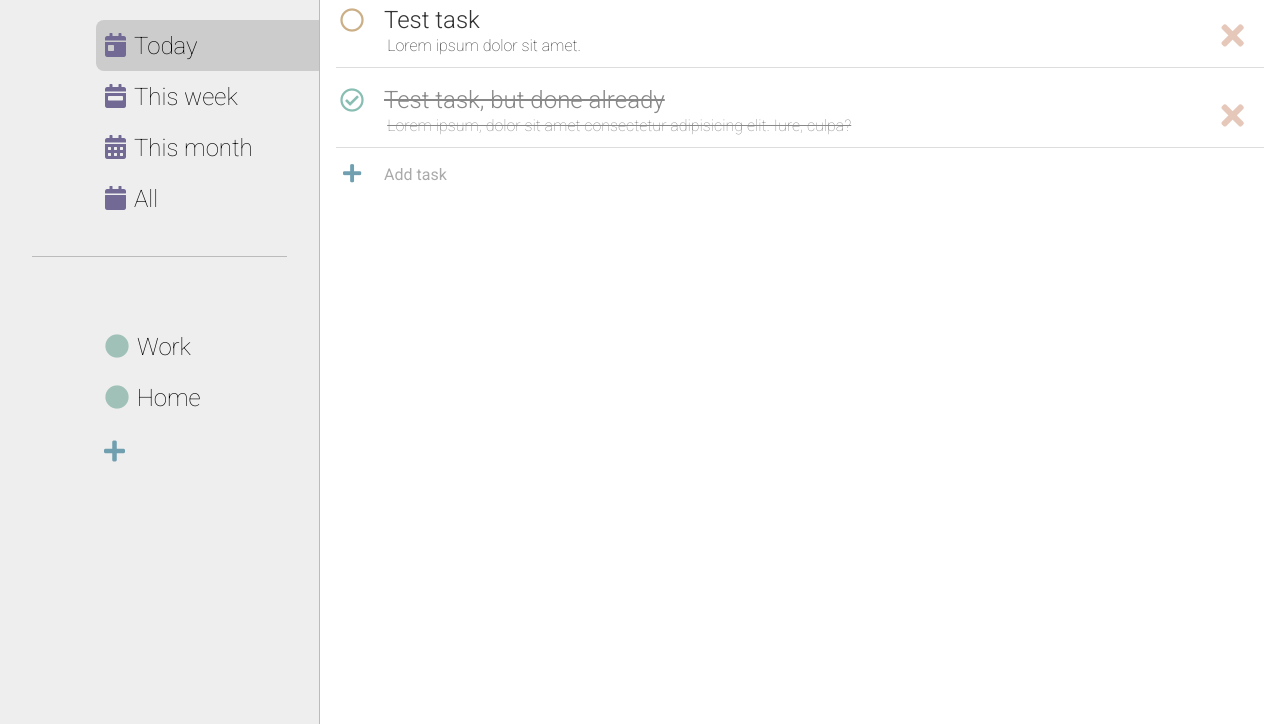
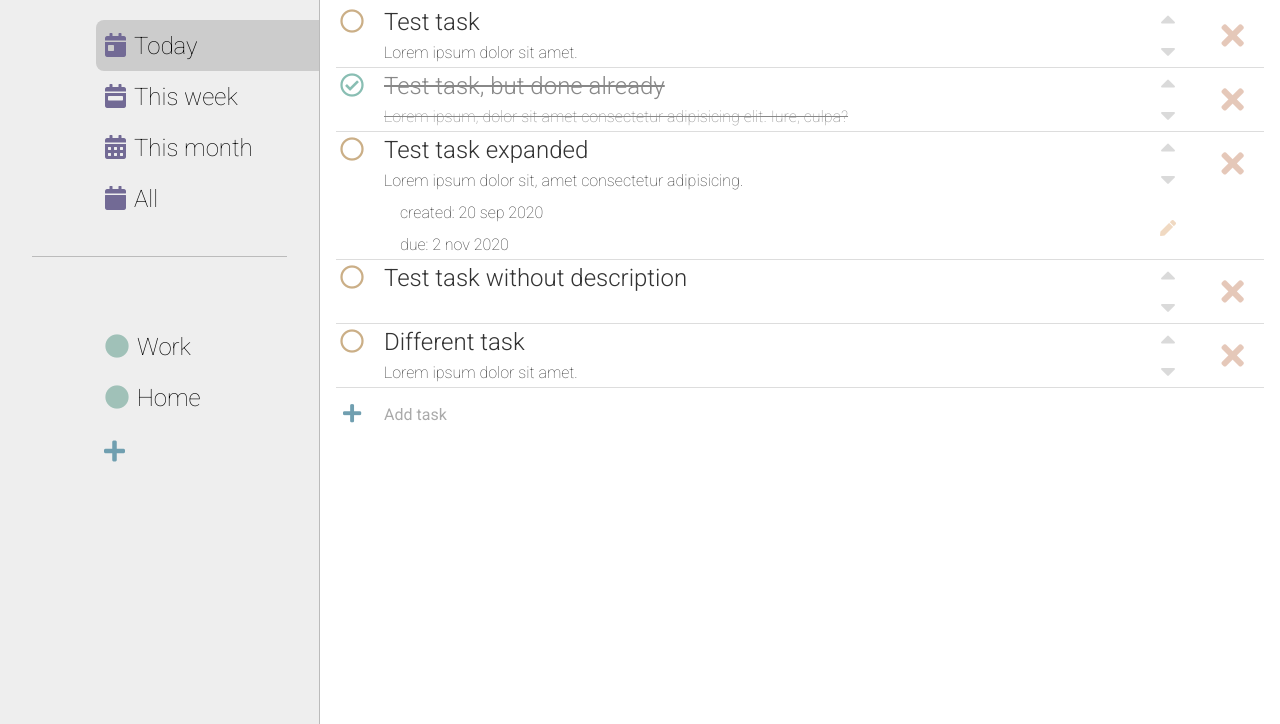
Before and after one commit to EriBloo/To-Do-List, a website built with webpack: page dist/index.html in a window 1280 px wide. Shown: the part 76-800 px from the top of the page. Built offline with nearby package versions, Linux system fonts and the light colour scheme.

Commit message:
Added a bit more to look

```diff
--- a/dist/index.html
+++ b/dist/index.html
@@ -4,9 +4,9 @@
 	<meta charset="UTF-8">
 	<meta name="viewport" content="width=device-width, initial-scale=1.0">
 	<link rel="stylesheet" href="./css/style.css">
-	<link rel="stylesheet" href="https://fonts.googleapis.com/css2?family=Roboto:wght@100;300;400&display=swap">
+	<link rel="stylesheet" href="https://fonts.googleapis.com/css2?family=Lobster+Two&family=Roboto:wght@100;300;400&display=swap">
 	<link rel="stylesheet" href="https://cdnjs.cloudflare.com/ajax/libs/font-awesome/5.14.0/css/all.min.css" integrity="sha512-1PKOgIY59xJ8Co8+NE6FZ+LOAZKjy+KY8iq0G4B3CyeY6wYHN3yt9PW0XpSriVlkMXe40PTKnXrLnZ9+fkDaog==" crossorigin="anonymous" />
-	<title>To-Do List</title>
+	<title>Simply-Do</title>
 </head>
 <body>
 	<div class="container">
@@ -26,20 +26,64 @@
 			</div>
 		</div>
 		<div class="top">
+			<h1 class="site-title">Simply-Do</h1>
 			<h1 class="current-project">Today</h1>
 		</div>
 		<div class="content">
 			<div class="task">
-				<span><i class="far fa-circle mark"></i></span>
+				<span class="mark"><i class="far fa-circle"></i></span>
 				<h3 class="title">Test task</h3>
+				<span class="arrow-up"><i class="fas fa-caret-up"></i></span>
+				<span class="arrow-down"><i class="fas fa-caret-down"></i></span>
 				<span class="delete"><i class="fas fa-plus"></i></span>
 				<h4 class="description">Lorem ipsum dolor sit amet.</h4>
+				<h4 class="created">created: 20 sep 2020</h4>
+				<h4 class="due">due: 2 nov 2020</h4>
+				<span class="edit"><i class="fas fa-pen"></i></span>
 			</div>
 			<div class="task done">
-				<span><i class="far fa-check-circle mark"></i></i></span>
+				<span class="mark"><i class="far fa-check-circle"></i></i></span>
 				<h3 class="title">Test task, but done already</h3>
+				<span class="arrow-up"><i class="fas fa-caret-up"></i></span>
+				<span class="arrow-down"><i class="fas fa-caret-down"></i></span>
 				<span class="delete"><i class="fas fa-plus"></i></span>
 				<h4 class="description">Lorem ipsum, dolor sit amet consectetur adipisicing elit. Iure, culpa?</h4>
+				<h4 class="created">created: 20 sep 2020</h4>
+				<h4 class="due">due: 2 nov 2020</h4>
+				<span class="edit"><i class="fas fa-pen"></i></span>
+			</div>
+			<div class="task expanded">
+				<span class="mark"><i class="far fa-circle"></i></span>
+				<h3 class="title">Test task expanded</h3>
+				<span class="arrow-up"><i class="fas fa-caret-up"></i></span>
+				<span class="arrow-down"><i class="fas fa-caret-down"></i></span>
+				<span class="delete"><i class="fas fa-plus"></i></span>
+				<h4 class="description">Lorem ipsum dolor sit, amet consectetur adipisicing.</h4>
+				<h4 class="created">created: 20 sep 2020</h4>
+				<h4 class="due">due: 2 nov 2020</h4>
+				<span class="edit"><i class="fas fa-pen"></i></span>
+			</div>
+			<div class="task">
+				<span class="mark"><i class="far fa-circle"></i></span>
+				<h3 class="title">Test task without description</h3>
+				<span class="arrow-up"><i class="fas fa-caret-up"></i></span>
+				<span class="arrow-down"><i class="fas fa-caret-down"></i></span>
+				<span class="delete"><i class="fas fa-plus"></i></span>
+				<h4 class="description"></h4>
+				<h4 class="created">created: 20 sep 2020</h4>
+				<h4 class="due">due: 2 nov 2020</h4>
+				<span class="edit"><i class="fas fa-pen"></i></span>
+			</div>
+			<div class="task">
+				<span class="mark"><i class="far fa-circle"></i></span>
+				<h3 class="title">Different task</h3>
+				<span class="arrow-up"><i class="fas fa-caret-up"></i></span>
+				<span class="arrow-down"><i class="fas fa-caret-down"></i></span>
+				<span class="delete"><i class="fas fa-plus"></i></span>
+				<h4 class="description">Lorem ipsum dolor sit amet.</h4>
+				<h4 class="created">created: 20 sep 2020</h4>
+				<h4 class="due">due: 2 nov 2020</h4>
+				<span class="edit"><i class="fas fa-pen"></i></span>
 			</div>
 			<div class="add-task">
 				<i class="fas fa-plus"></i>
--- a/dist/scss/style.scss
+++ b/dist/scss/style.scss
@@ -13,7 +13,7 @@ body {
 	height: 100vh;
 	width: 100vw;
 	display: grid;
-	grid-template-columns: minmax(5rem, 25%) 1fr;
+	grid-template-columns: minmax(20rem, 25%) 1fr;
 	grid-template-rows: 4rem 1fr;
 
 	.sidebar {
@@ -114,6 +114,7 @@ body {
 			white-space: nowrap;
 			cursor: pointer;
 			border: solid 1px transparent;
+			transition: background-color .5s ease;
 		}
 
 		.category:hover {
@@ -135,8 +136,15 @@ body {
 		grid-row: 1/2;
 		background-color: #709fb0;
 		display: grid;
-		grid-template-columns: minmax(5rem, 25%) 1fr;
+		grid-template-columns: minmax(20rem, 25%) 1fr;
 		align-items: center;
+
+		.site-title {
+			font-family: "Lobster Two", cursive;
+			font-size: 2.8rem;
+			color: #f4f4f4;
+			margin-left: 4rem;
+		}
 
 		.current-project {
 			font-size: 2rem;
@@ -152,22 +160,27 @@ body {
 		display: flex;
 		flex-direction: column;
 		overflow-y: auto;
+		margin-top: 1rem;
 
 		.task {
 			height: 4rem;
 			width: calc(100% - 2rem);
 			border-bottom: solid #dddddd 1px;
-			margin: 1rem 0 0 1rem;
+			margin: 0 0 0 1rem;
 			color: #333333;
 			display: grid;
-			grid-template-columns: 2rem 1fr 4rem;
-			grid-template-rows: 2rem 2rem;
+			grid-template-columns: 2rem 1fr 4rem 4rem;
+			grid-template-rows: 2rem 2rem 2rem 2rem;
 			justify-items: center;
 			align-items: center;
+			transition: height .8s ease;
+			overflow: hidden;
+			cursor: pointer;
 
 			.mark {
 				grid-column: 1/2;
 				grid-row: 1/2;
+				align-self: end;
 				font-size: 1.5rem;
 				text-decoration: none;
 				cursor: pointer;
@@ -185,13 +198,36 @@ body {
 				grid-column: 2/3;
 				grid-row: 1/2;
 				justify-self: start;
+				align-self: end;
 				font-size: 1.5rem;
 				margin-left: 1rem;
 				font-weight: 300;
 			}
 
+			.arrow-up {
+				font-size: 1.5rem;
+				color: #888888;
+				grid-column: 3/4;
+				grid-row: 1/2;
+				cursor: pointer;
+				opacity: .3;
+			}
+
+			.arrow-down {
+				font-size: 1.5rem;
+				color: #888888;
+				grid-column: 3/4;
+				grid-row: 2/3;
+				cursor: pointer;
+				opacity: .3;
+			}
+
+			.arrow-up:hover, .arrow-down:hover {
+				opacity: 1;
+			}
+
 			.delete {
-				grid-column: 3/4;
+				grid-column: 4/5;
 				grid-row: 1/3;
 				font-size: 2rem;
 				color: #ac4b1c;
@@ -208,15 +244,49 @@ body {
 				grid-column: 2/3;
 				grid-row: 2/3;
 				justify-self: start;
-				align-self: start;
 				font-size: 1rem;
-				margin-left: 1.2rem;
+				margin-left: 1rem;
 				font-weight: 100;
 			}
 		}
 
 		.task:hover {
 			border-bottom: solid #aaaaaa 1px;
+		}
+
+		.expanded {
+			height: 8rem;
+		}
+
+		.edit {
+			grid-column: 3/4;
+			grid-row: 3/5;
+			font-size: 1rem;
+			color: #d18437;
+			cursor: pointer;
+			opacity: .3;
+		}
+
+		.edit:hover {
+			opacity: 1;
+		}
+
+		.created {
+			grid-column: 2/3;
+			grid-row: 3/4;
+			justify-self: start;
+			font-size: 1rem;
+			font-weight: 100;
+			margin-left: 2rem;
+		}
+
+		.due {
+			grid-column: 2/3;
+			grid-row: 4/5;
+			justify-self: start;
+			font-size: 1rem;
+			font-weight: 100;
+			margin-left: 2rem;
 		}
 
 		.done {
@@ -227,7 +297,7 @@ body {
 		.add-task {
 			width: fit-content;
 			width: -moz-fit-content;
-			margin: 1rem 0 0 1rem;
+			margin: 1rem 0 1rem 1rem;
 			display: grid;
 			grid-template-columns: 2rem 1fr;
 			justify-items: center;
@@ -252,3 +322,21 @@ body {
 		}
 	}
 }
+
+// scrollbar
+
+::-webkit-scrollbar {
+  width: 10px;
+}
+
+::-webkit-scrollbar-track {
+  background: #f1f1f1;
+}
+
+::-webkit-scrollbar-thumb {
+  background: #888;
+}
+
+::-webkit-scrollbar-thumb:hover {
+  background: #555;
+}
```
Also changed, not shown: dist/css/style.css.
